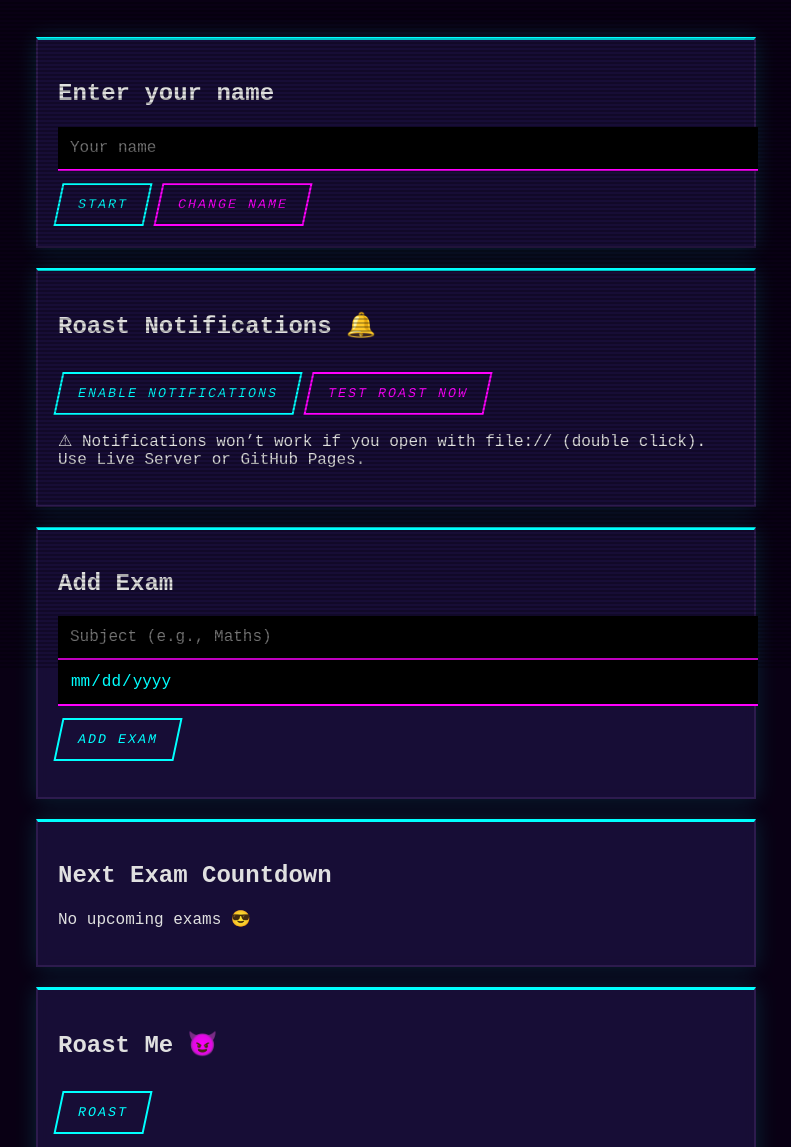
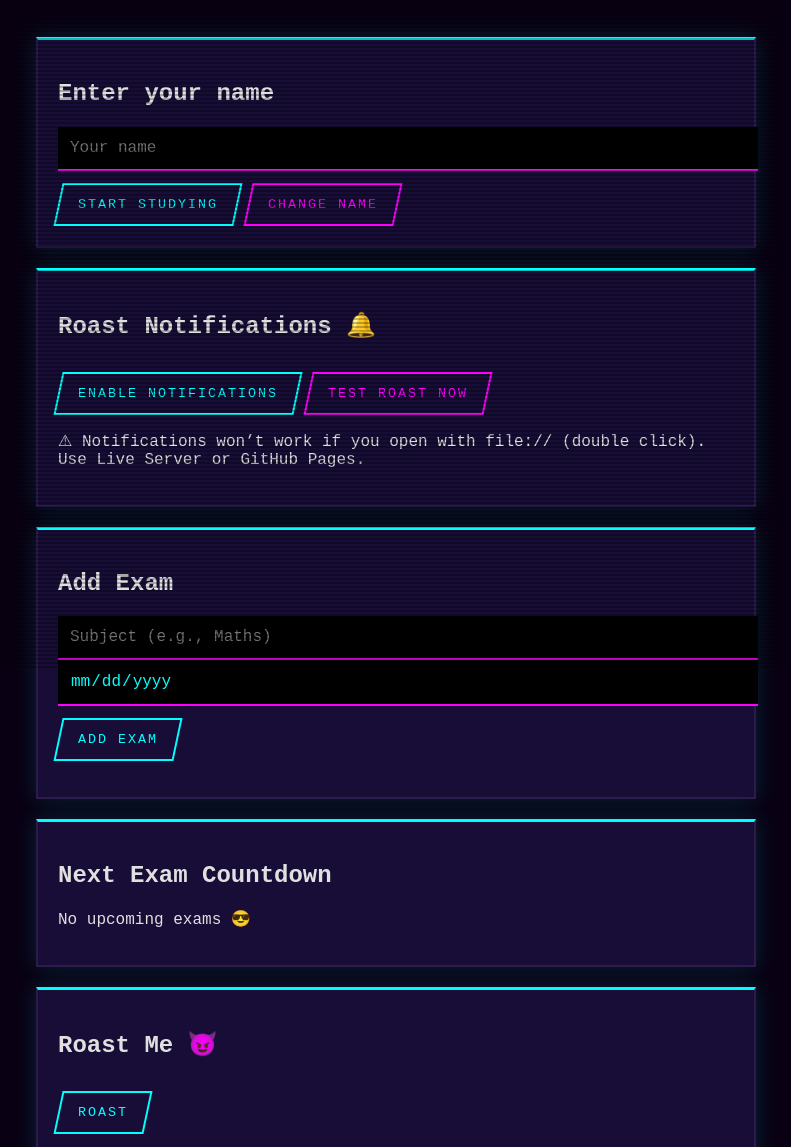
Before and after one commit to meera-2812/studymot, a plain HTML site: page index.html in a window 1280 px wide. Shown: the part 132-1279 px from the top of the page, without its empty margins (244-1035 px from the left). Drawn offline with Linux system fonts and the light colour scheme.

Commit message:
Update index.html

```diff
--- a/index.html
+++ b/index.html
@@ -14,17 +14,34 @@
     <div class="card">
       <h2 id="welcomeTitle">Enter your name</h2>
       <input id="username" type="text" placeholder="Your name" />
-      <button onclick="startApp()">Start</button>
-      <button class="secondary" onclick="changeName()">Change name</button>
+
+      <button onclick="startApp()">
+        <span>Start Studying</span>
+      </button>
+
+      <button class="secondary" onclick="changeName()">
+        <span>Change name</span>
+      </button>
+
       <div id="welcomeMessage"></div>
     </div>
 
     <!-- NOTIFICATIONS -->
     <div class="card">
       <h2>Roast Notifications 🔔</h2>
-      <button onclick="enableRoastNotifications()">Enable notifications</button>
-      <button class="secondary" onclick="testRoastNow()">Test roast now</button>
-      <p class="small">⚠ Notifications won’t work if you open with file:// (double click). Use Live Server or GitHub Pages.</p>
+
+      <button onclick="enableRoastNotifications()">
+        <span>Enable notifications</span>
+      </button>
+
+      <button class="secondary" onclick="testRoastNow()">
+        <span>Test roast now</span>
+      </button>
+
+      <p class="small">
+        ⚠ Notifications won’t work if you open with file:// (double click).
+        Use Live Server or GitHub Pages.
+      </p>
     </div>
 
     <!-- TIMETABLE -->
@@ -32,7 +49,11 @@
       <h2>Add Exam</h2>
       <input id="subject" type="text" placeholder="Subject (e.g., Maths)" />
       <input id="examDate" type="date" />
-      <button onclick="addExam()">Add Exam</button>
+
+      <button onclick="addExam()">
+        <span>Add Exam</span>
+      </button>
+
       <ul id="examList"></ul>
     </div>
 
@@ -46,7 +67,11 @@
     <!-- ROAST + MEME -->
     <div class="card">
       <h2>Roast Me 😈</h2>
-      <button onclick="roastMe()">Roast</button>
+
+      <button onclick="roastMe()">
+        <span>Roast</span>
+      </button>
+
       <p id="roastText"></p>
       <img id="memeImg" alt="meme" />
     </div>
@@ -56,7 +81,13 @@
       <h2>XP / Level</h2>
       <p id="xpDisplay">XP: 0</p>
       <p id="levelDisplay">Level: Professional Procrastinator</p>
-      <button onclick="addXp()">I studied 25 min ✅</button>
+
+      <button onclick="changeXp(2)"><span>I studied &lt; 10 mins</span></button>
+      <button onclick="changeXp(6)"><span>I studied &lt; 30 mins</span></button>
+      <button onclick="changeXp(10)"><span>I studied &gt; 30 mins</span></button>
+      <button onclick="changeXp(20)"><span>I studied &gt; 1 hour</span></button>
+
+      <button class="secondary" onclick="changeXp(-5)"><span>Decrease XP (-5)</span></button>
     </div>
 
   </div>
```
